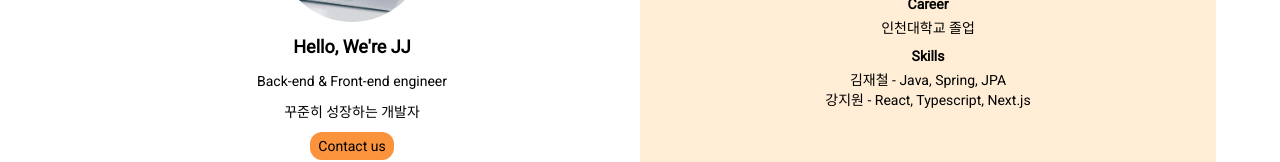
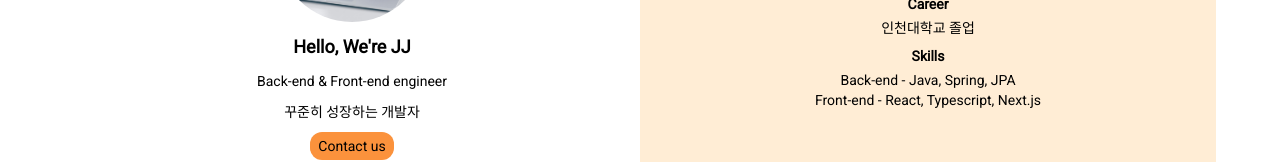
Before and after one commit to noaprost/jjlog, a Next.js app: page /about in a window 1280 px wide. Shown: the part 358-520 px from the top of the page. Built offline with nearby package versions, Linux system fonts and the light colour scheme; no server answers.

Commit message:
feat: about page 수정

```diff
--- a/src/app/about/page.tsx
+++ b/src/app/about/page.tsx
@@ -29,10 +29,10 @@ export default function AboutPage() {
             Skills
           </h2>
           <p className="lg:text-sm sm:text-xs text-xs">
-            김재철 - Java, Spring, JPA
+            Back-end - Java, Spring, JPA
           </p>
           <p className="lg:text-sm sm:text-xs text-xs">
-            강지원 - React, Typescript, Next.js
+            Front-end - React, Typescript, Next.js
           </p>
         </div>
       </div>
```
